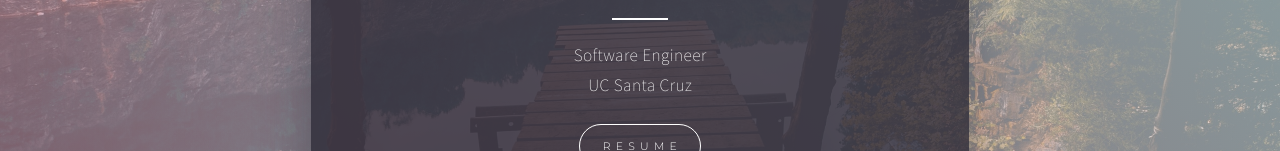
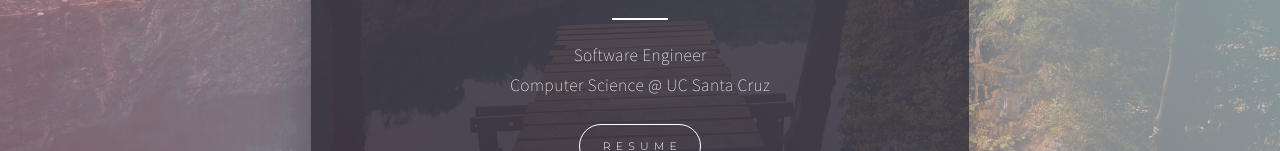
Before and after one commit to shyaankhan/skhan17.github.io, a plain HTML site: page index.html in a window 1280 px wide. Shown: the part 347-498 px from the top of the page. Drawn offline with Linux system fonts and the light colour scheme.

Commit message:
edit title

```diff
--- a/index.html
+++ b/index.html
@@ -26,7 +26,7 @@
                 </div>
                 <h1 id="text03">Shyaan Khan</h1>
                 <hr id="divider04">
-                <p id="text09">Software Engineer<br>UC Santa Cruz</p>
+                <p id="text09">Software Engineer<br>Computer Science @ UC Santa Cruz</p>
                 <ul id="buttons02" class="buttons"><li><a href="https://drive.google.com/file/d/1gpm-YENW4-4_Ma8I9gSZC2vMRfHtEqoO/view?usp=sharing"target="_blank" class="button n01">Resume</a></li></ul>
               </div>
             </div>
```
